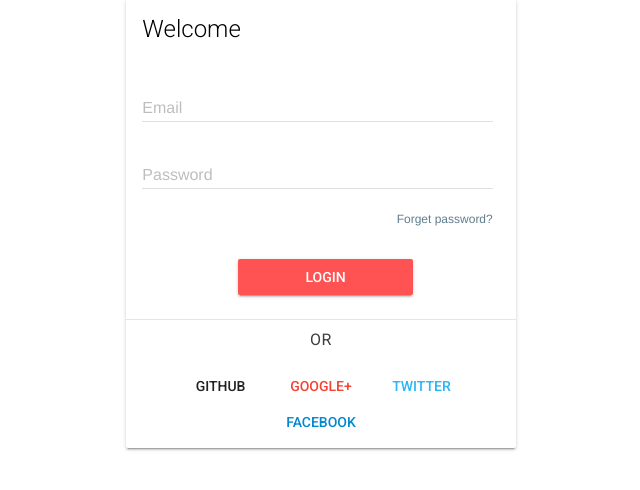
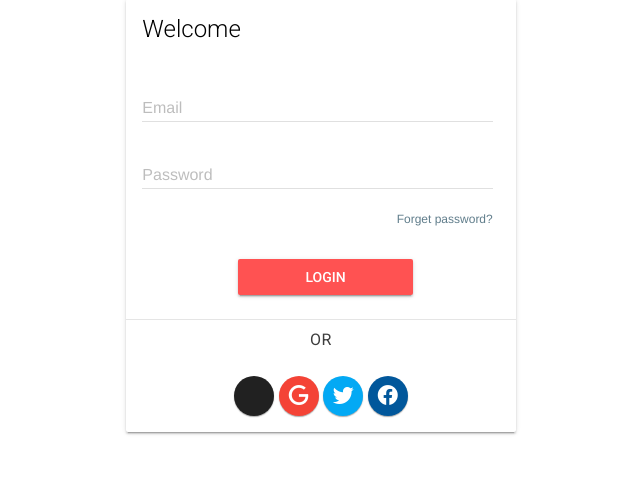
Before and after one commit to roelzkie15/django-custom-user, a Django app: page /login/ in a window 1280 px wide. Shown: the part 105-595 px from the top of the page, without its empty margins (319-959 px from the left). Run offline with Django 3.2, Linux system fonts and the light colour scheme; some libraries are stand-ins or nearby versions.

Commit message:
Enhance login form

```diff
--- a/src/templates/master/base.html
+++ b/src/templates/master/base.html
@@ -29,8 +29,6 @@
 	      {% if user.is_authenticated %}
 			<a class="mdl-navigation__link" href="{% url 'account:detail' %}">{{ user.username | title }}</a>
 			<a class="mdl-navigation__link" href="{% url 'logout' %}">Logout</a>
-	      {% else %}
-
 	      {% endif %}
 	      </nav>
 	    </div>
--- a/src/templates/registration/login.html
+++ b/src/templates/registration/login.html
@@ -44,22 +44,24 @@
 			</div>
 			<div class="mdl-card__actions mdl-card--border mdl-typography--text-center mdl-width-100">
 				<p class="mdl-typography--subhead mdl-typography--title-color-contrast">OR</p>
-				<a href="{% provider_login_url 'github' %}"
-				   class="mdl-button mdl-color-text--grey-900 mdl-js-button mdl-js-ripple-effect">
-					GitHub
-				</a>
-				<a href="{% provider_login_url 'google' %}"
-				   class="mdl-button mdl-color-text--red-500 mdl-js-button mdl-js-ripple-effect">
-					Google+
-				</a>
-				<a href="{% provider_login_url 'twitter' %}"
-				   class="mdl-button mdl-color-text--light-blue-400 mdl-js-button mdl-js-ripple-effect">
-					Twitter
-				</a>
-				<a href="{% provider_login_url 'facebook' %}"
-				   class="mdl-button mdl-color-text--light-blue-700 mdl-js-button mdl-js-ripple-effect">
-					Facebook
-				</a>
+				<div class="mdl-padding-normal">
+					<button onclick="window.location.href='{% provider_login_url 'github' %}'"
+					   class="mdl-button mdl-color-text--white mdl-js-button mdl-button--fab mdl-button--mini-fab mdl-color--grey-900 mdl-js-ripple-effect">
+						<i class="mdi mdi-github-circle"></i>
+					</button>
+					<button onclick="window.location.href='{% provider_login_url 'google' %}'"
+					   class="mdl-button mdl-color-text--white mdl-js-button mdl-button--fab mdl-button--mini-fab mdl-color--red-500 mdl-js-ripple-effect">
+						<i class="mdi mdi-google"></i>
+					</button>
+					<button onclick="window.location.href='{% provider_login_url 'twitter' %}'"
+					   class="mdl-button mdl-color-text--white mdl-js-button mdl-button--fab mdl-button--mini-fab mdl-color--light-blue-500 mdl-js-ripple-effect">
+						<i class="mdi mdi-twitter"></i>
+					</button>
+					<button onclick="window.location.href='{% provider_login_url 'facebook' %}'"
+					   class="mdl-button mdl-color-text--white mdl-js-button mdl-button--fab mdl-button--mini-fab mdl-color--light-blue-900 mdl-js-ripple-effect">
+						<i class="mdi mdi-facebook"></i>
+					</button>
+				</div>
 			</div>
 		</div>
 		<!--<a href="{% url 'account:sign-up' %}">Sign up</a>-->
```
Also changed, not shown: README.md.
